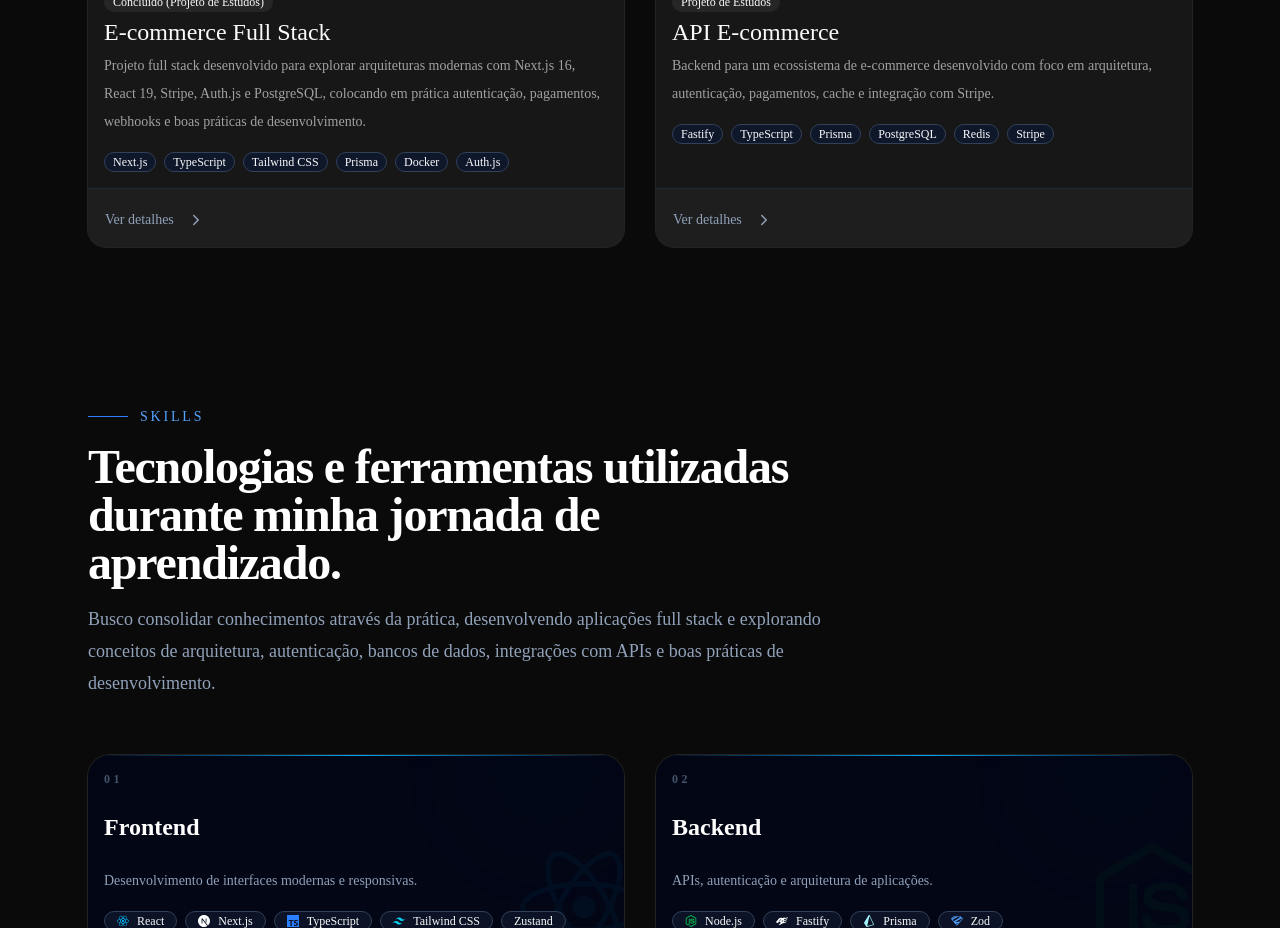
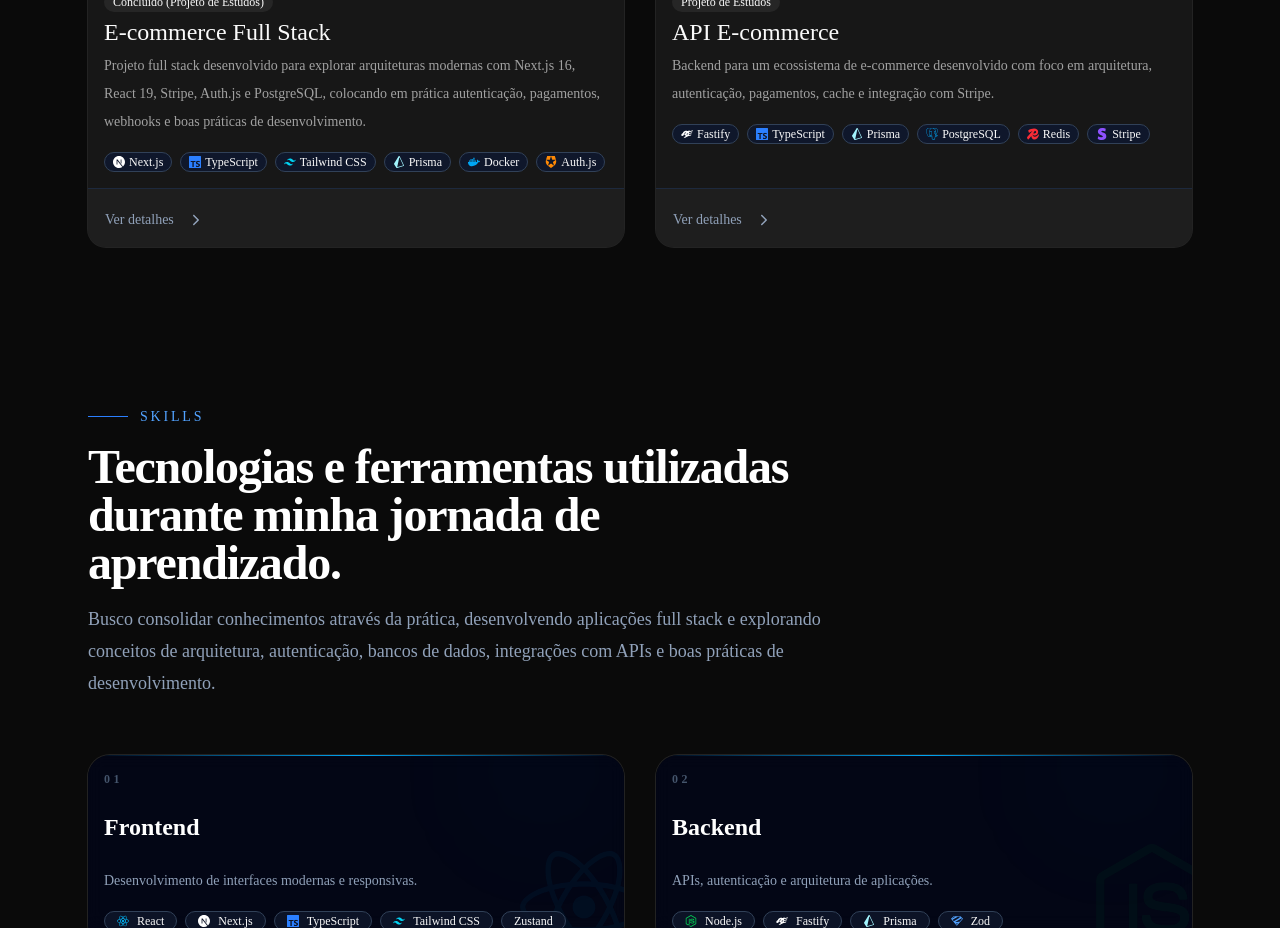
Before and after one commit to JRodriguesDev/portifolio, a Next.js app: page / in a window 1280 px wide. Shown: the part 1180-2108 px from the top of the page. Built offline with nearby package versions, Linux system fonts and the light colour scheme.

Commit message:
feat: adicionar ícones de tecnologias nas seções de skills e projetos

```diff
--- a/src/app/components/project/card.tsx
+++ b/src/app/components/project/card.tsx
@@ -10,6 +10,7 @@
 import Image from 'next/image';
 import { Badge } from '@/components/ui/badge';
 import { ProjectDialog } from './dialog';
+import { techIcons } from '@/lib/techIcons';
 
 interface ProjectProps {
    data: Project;
@@ -42,7 +43,11 @@
          </CardHeader>
          <CardContent>
             <div className="flex flex-wrap gap-2">
-               {data.technologies.slice(0, 6).map((tech) => (
+               {data.technologies.slice(0, 6).map((tech) => {
+                  const techData = techIcons[tech as keyof typeof techIcons];
+                  const Icon = techData?.icon;
+
+                  return (
                      <Badge
                         key={tech}
                         variant="secondary"
@@ -53,9 +58,11 @@
                         hover:border-slate-500
                         transition-colors"
                      >
+                        {Icon && <Icon className={techData.className} />}
                         {tech}
                      </Badge>
-               ))}
+                  );
+               })}
             </div>
          </CardContent>
          <CardFooter className="border-t border-slate-800 pt-5 mt-auto">
--- a/src/app/components/project/dialog.tsx
+++ b/src/app/components/project/dialog.tsx
@@ -7,14 +7,12 @@
    DialogTitle,
    DialogTrigger,
 } from '@/components/ui/dialog';
-
 import { Button } from '@/components/ui/button';
 import { Badge } from '@/components/ui/badge';
 import { Separator } from '@/components/ui/separator';
-
 import { IoIosArrowForward } from 'react-icons/io';
 import { FaGithub } from 'react-icons/fa';
-
+import { techIcons } from '@/lib/techIcons';
 import type { Project } from '@/types/project';
 
 interface DialogProps {
@@ -77,7 +75,11 @@
                <h3 className="text-lg font-semibold text-white">Tecnologias utilizadas</h3>
 
                <div className="flex flex-wrap gap-2">
-                  {data.technologies.map((tech) => (
+                  {data.technologies.map((tech) => {
+                     const techData = techIcons[tech as keyof typeof techIcons];
+                     const Icon = techData?.icon;
+
+                     return (
                         <Badge
                            key={tech}
                            className="
@@ -89,9 +91,11 @@
                            hover:bg-violet-500/20
                         "
                         >
+                           {Icon && <Icon className={techData.className} />}
                            {tech}
                         </Badge>
-                  ))}
+                     );
+                  })}
                </div>
             </section>
 
--- a/src/app/components/skills/skillCard.tsx
+++ b/src/app/components/skills/skillCard.tsx
@@ -70,7 +70,6 @@
             <div className="flex flex-wrap gap-2">
                {data.technologies.map((tech) => {
                   const techData = techIcons[tech as keyof typeof techIcons];
-
                   const Icon = techData?.icon;
 
                   return (
@@ -96,7 +95,6 @@
                         "
                      >
                         {Icon && <Icon className={techData.className} />}
-
                         {tech}
                      </Badge>
                   );
```
Lines whose indentation alone changed are shown as unchanged.
